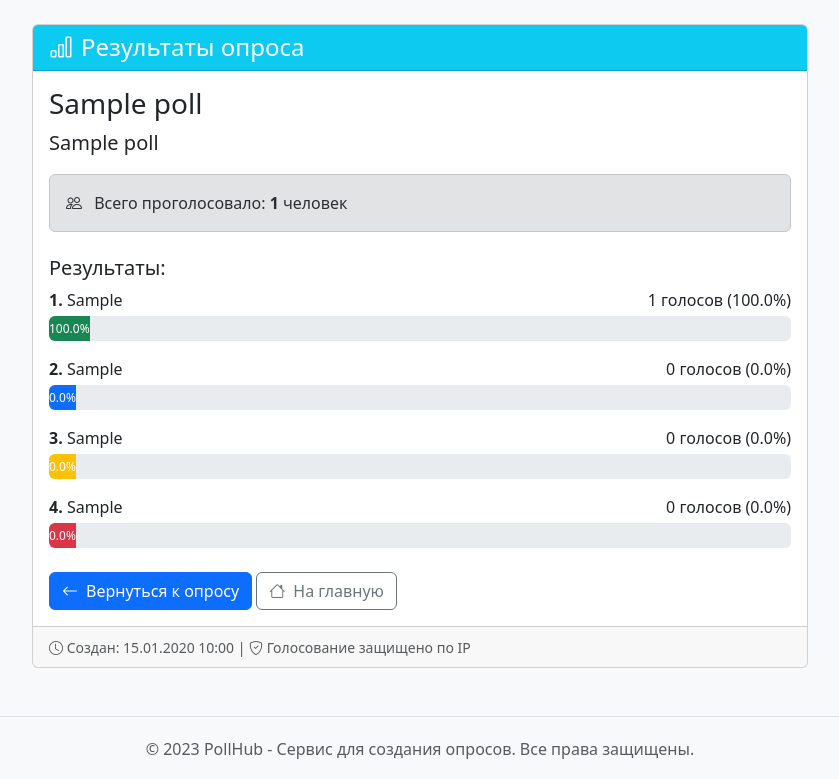
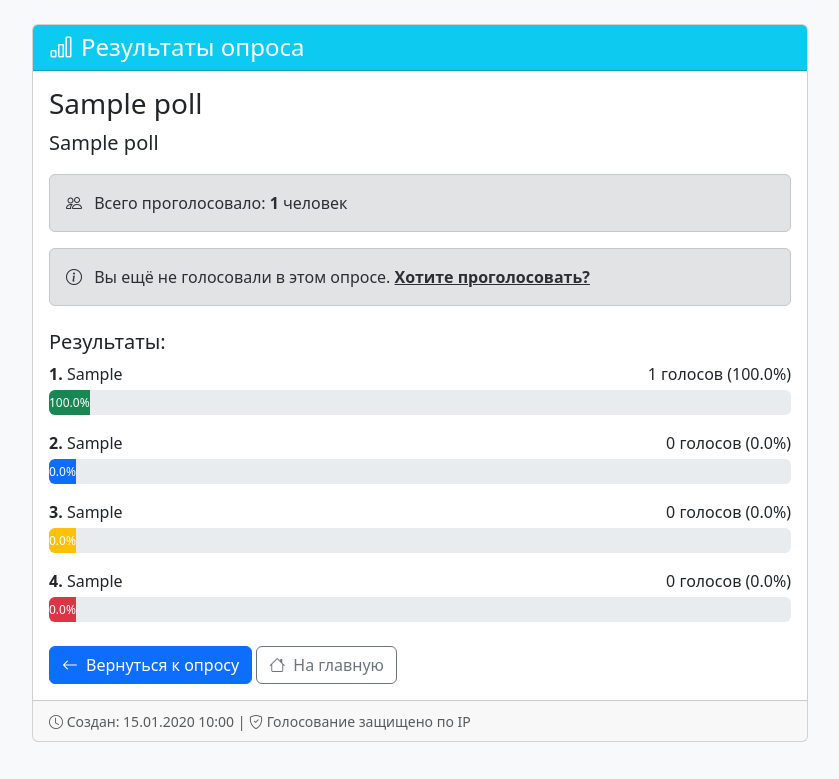
Before and after one commit to Gukasio/pollhub-app, a Flask app: page /poll/1/results in a window 1280 px wide. Shown: the part 76-855 px from the top of the page, without its empty margins (220-1059 px from the left). Run offline with Flask 3, Linux system fonts and the light colour scheme; tables that the repository leaves empty hold one stand-in row (values such as "Sample post").

Commit message:
feat: complete results page with user vote info and percentages

```diff
--- a/app.py
+++ b/app.py
@@ -162,6 +162,7 @@ def poll_results(poll_id):
     """Страница результатов опроса"""
 
     poll = Poll.query.get_or_404(poll_id)
+    user_ip = request.remote_addr
 
     # Получаем все голоса для этого опроса
     votes = Vote.query.filter_by(poll_id=poll_id).all()
@@ -171,6 +172,13 @@ def poll_results(poll_id):
     vote_counts = {1: 0, 2: 0, 3: 0, 4: 0}
     for vote in votes:
         vote_counts[vote.selected_option] += 1
+
+    # Находим голос текущего пользователя
+    user_vote = None
+    for vote in votes:
+        if vote.ip_address == user_ip:
+            user_vote = vote.selected_option
+            break
 
     # Считаем проценты
     percentages = {}
@@ -190,7 +198,9 @@ def poll_results(poll_id):
                          total_votes=total_votes,
                          vote_counts=vote_counts,
                          percentages=percentages,
-                         option_texts=option_texts)
+                         option_texts=option_texts,
+                         user_vote=user_vote,
+                         user_ip=user_ip)
 
 if __name__ == '__main__':
     with app.app_context():
--- a/templates/poll_results.html
+++ b/templates/poll_results.html
@@ -17,6 +17,23 @@
                     <i class="bi bi-people me-2"></i>
                     Всего проголосовало: <strong>{{ total_votes }}</strong> человек
                 </div>
+
+                {% if user_vote %}
+                    <div class="alert alert-success">
+                        <i class="bi bi-check-circle me-2"></i>
+                        <strong>Вы проголосовали за вариант {{ user_vote }}:</strong>
+                        "{{ option_texts[user_vote] }}"
+                        <small class="d-block mt-1">(IP: {{ user_ip }})</small>
+                    </div>
+                {% elif total_votes > 0 %}
+                    <div class="alert alert-secondary">
+                        <i class="bi bi-info-circle me-2"></i>
+                        Вы ещё не голосовали в этом опросе.
+                        <a href="{{ url_for('poll_detail', poll_id=poll.id) }}" class="alert-link">
+                            Хотите проголосовать?
+                        </a>
+                    </div>
+                {% endif %}
 
                 {% if total_votes > 0 %}
                     <div class="mt-4">
@@ -54,6 +71,9 @@
                     <div class="alert alert-warning">
                         <i class="bi bi-exclamation-triangle me-2"></i>
                         Пока никто не проголосовал в этом опросе.
+                        <a href="{{ url_for('poll_detail', poll_id=poll.id) }}" class="alert-link">
+                            Будьте первым!
+                        </a>
                     </div>
                 {% endif %}
 
```
